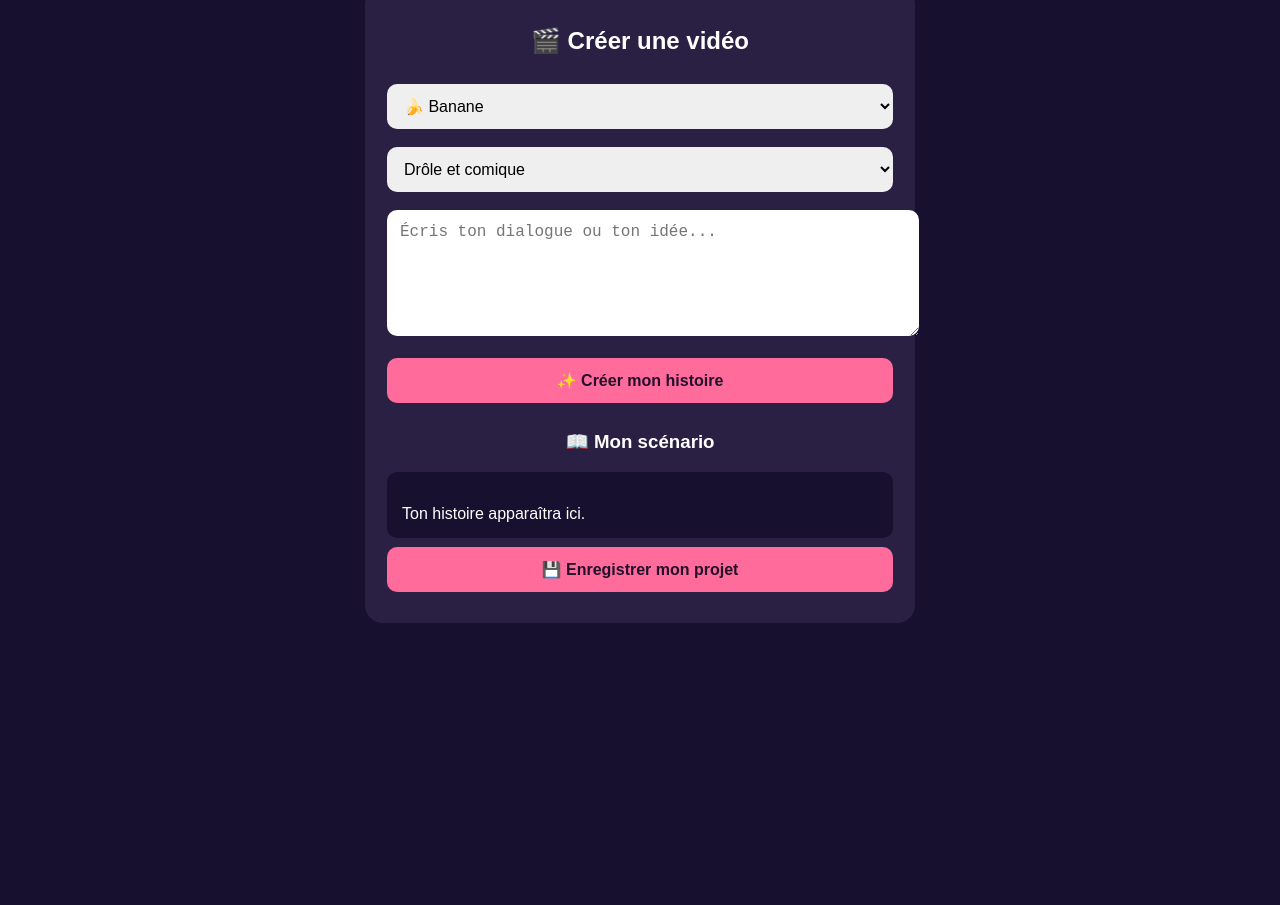
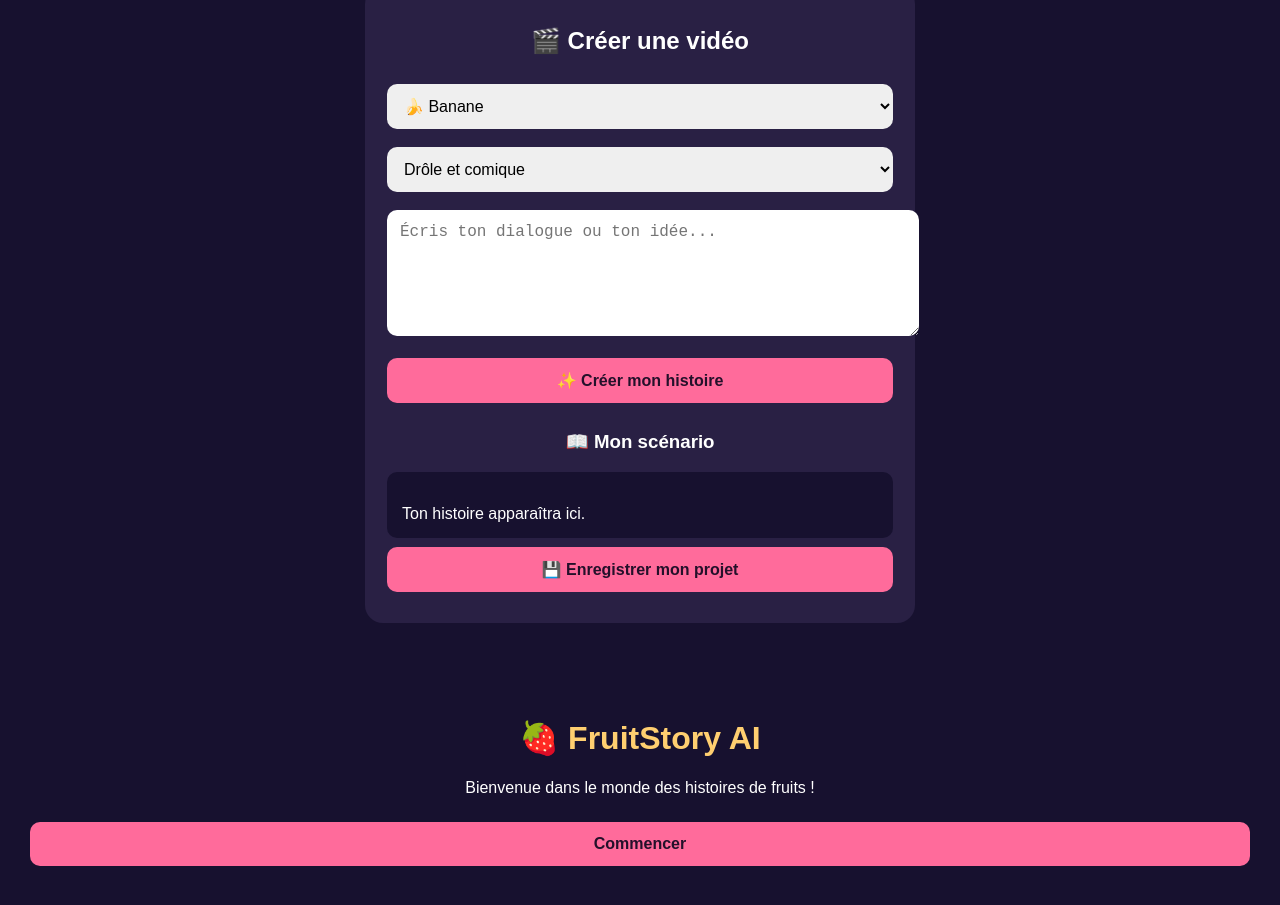
Before and after one commit to hdopgang-spec/FruitStory-Ai, a plain HTML site: page index.html in a window 1280 px wide. Shown: the part 643-1548 px from the top of the page. Before the commit the page ends 1311 px from the top, so only its background shows below. Drawn offline with Linux system fonts and the light colour scheme.

Commit message:
Ajout du premier écran FruitStory AI

```diff
--- a/index.html
+++ b/index.html
@@ -188,5 +188,11 @@ function saveStory() {
 }
 </script>
 
-</body>
+</body><div style="text-align:center; padding:30px; font-family:Arial;">
+  <h1>🍓 FruitStory AI</h1>
+  <p>Bienvenue dans le monde des histoires de fruits !</p>
+  <button onclick="alert('Bienvenue sur FruitStory !')">
+    Commencer
+  </button>
+</div>
 </html>
```
